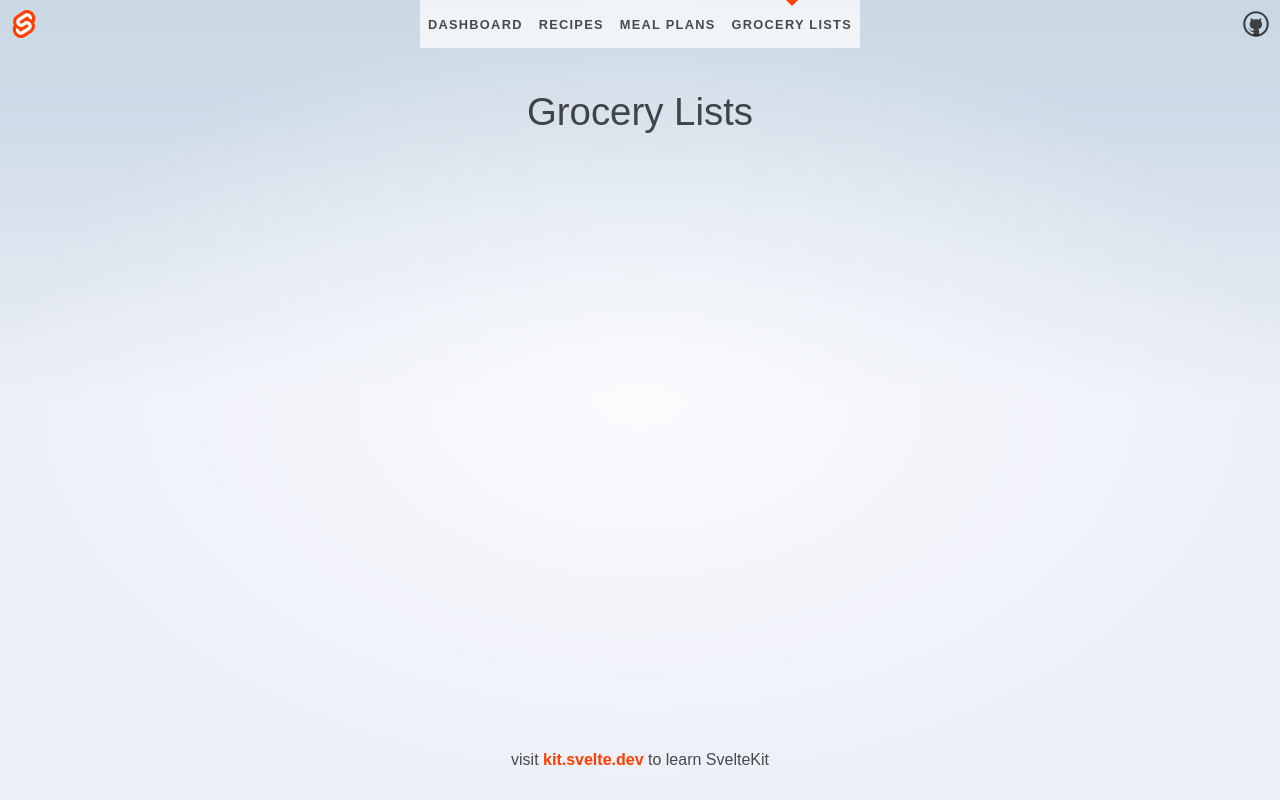
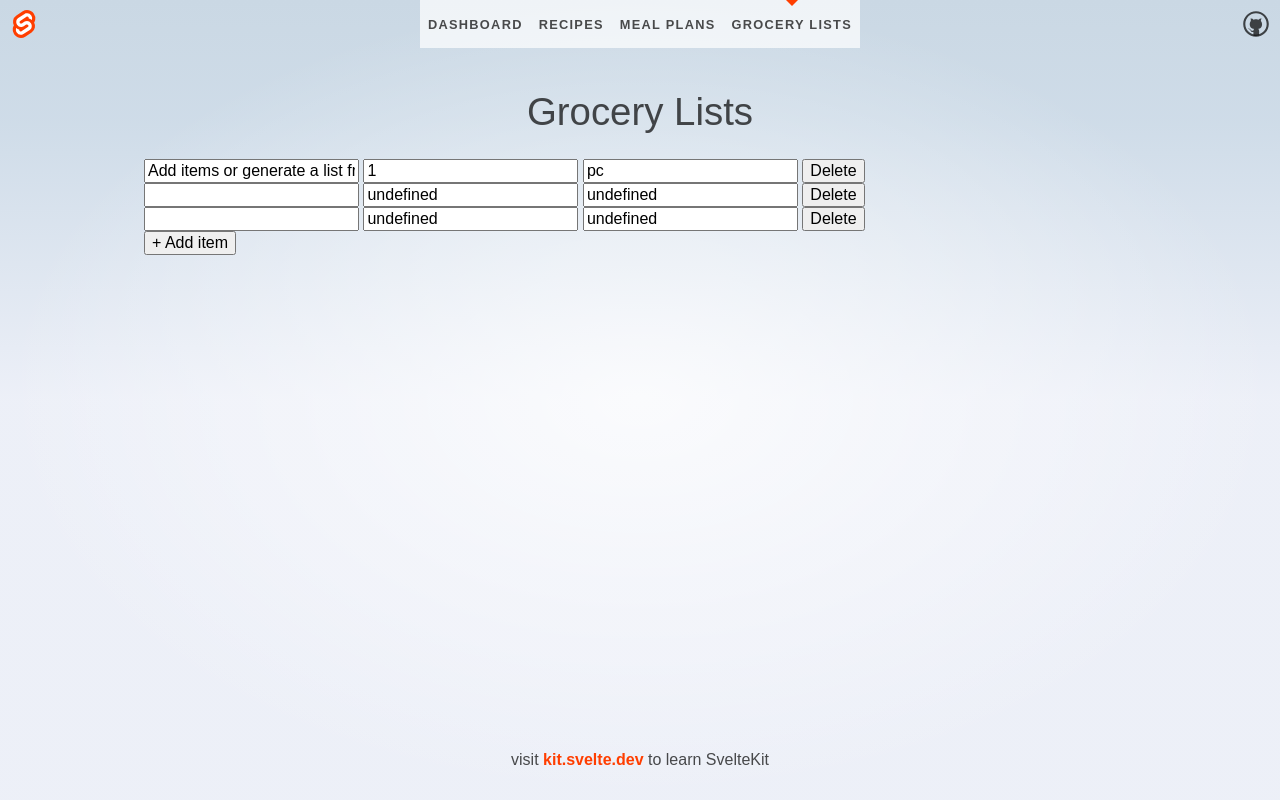
Before and after one commit to jojawhi/svelte-tabeyou, a SvelteKit app: page /grocery-lists in a window 1280 px wide. Built offline with nearby package versions, Linux system fonts and the light colour scheme; no server answers; sample sign-in values are in the browser's storage.

Commit message:
created grocery list store and connected grocery list route to firestore for basic list display

```diff
--- a/src/lib/firebase/firebaseUtils.ts
+++ b/src/lib/firebase/firebaseUtils.ts
@@ -1,5 +1,6 @@
 import { database } from '$lib/client/firebaseConfig';
 import { doc, getDoc, setDoc, query, collection, getDocs } from 'firebase/firestore';
+import type { GroceryList } from '../../types';
 
 export const addUserToDB = async (uid: string | undefined, email: string) => {
 	if (!uid || !email) {
@@ -37,3 +38,17 @@ export const getRecipes = async (uid: string) => {
 
 	return recipeTitles;
 };
+
+export const getGroceryLists = async (uid: string) => {
+	const groceryListQuery = query(collection(database, `users/${uid}/groceryLists`));
+
+	const groceryLists: GroceryList[] = [];
+
+	const groceryListsSnapshot = await getDocs(groceryListQuery);
+
+	groceryListsSnapshot.forEach(doc => {
+		groceryLists.push(doc.data());
+	});
+
+	return groceryLists;
+};
--- a/src/routes/grocery-lists/+page.svelte
+++ b/src/routes/grocery-lists/+page.svelte
@@ -1,3 +1,45 @@
+<script lang="ts">
+	import { onMount } from 'svelte';
+	import { authStore } from './../../stores/authStore';
+	import { groceryListStore, groceryHandlers } from './../../stores/groceryListStore';
+	import { getGroceryLists } from '$lib/firebase/firebaseUtils';
+
+	const user = $authStore.currentUser;
+	console.log(user);
+
+	onMount(async () => {
+		const groceryLists = await getGroceryLists(user.uid);
+		console.log(groceryLists);
+
+		groceryListStore.update((storeState: any) => {
+			return { ...storeState, isLoading: false, items: groceryLists[0].listItems };
+		});
+
+		return groceryLists;
+	});
+
+	const handleAddItem = () => {
+		groceryHandlers.addItem();
+	};
+
+	const handleDeleteItem = (index: number) => {
+		const newItems = $groceryListStore.items.filter(item => {
+			return item !== $groceryListStore.items[index];
+		});
+
+		groceryHandlers.deleteItem(newItems);
+	};
+</script>
+
 <div>
 	<h1>Grocery Lists</h1>
+	{#each $groceryListStore.items as listItem, index}
+		<div class="item-container">
+			<input value={listItem.name} />
+			<input value={listItem.amount} />
+			<input value={listItem.unit} />
+			<button on:click={() => handleDeleteItem(index)}>Delete</button>
+		</div>
+	{/each}
+	<button on:click={handleAddItem}>+ Add item</button>
 </div>
--- /dev/null
+++ b/src/stores/groceryListStore.ts
@@ -0,0 +1,80 @@
+import { writable, type Writable } from 'svelte/store';
+import type { Ingredient } from '../types';
+
+type GroceryListStoreState = {
+	isLoading: boolean;
+	items: Ingredient[];
+};
+
+const initialGroceryListState: GroceryListStoreState = {
+	isLoading: true,
+	items: [
+		{
+			name: 'Add items or generate a list from your meal plan',
+			amount: 1,
+			unit: 'pc',
+		},
+		{
+			name: '',
+			amount: undefined,
+			unit: undefined,
+		},
+		{
+			name: '',
+			amount: undefined,
+			unit: undefined,
+		},
+	],
+};
+
+export const groceryListStore: Writable<GroceryListStoreState> = writable(initialGroceryListState);
+
+export const groceryHandlers = {
+	addItem: () => {
+		groceryListStore.update(storeState => {
+			return {
+				...storeState,
+				items: [...storeState.items, { name: '', amount: null, unit: null }],
+			};
+		});
+	},
+	deleteItem: (newItemsArray: Ingredient[]) => {
+		groceryListStore.update(storeState => {
+			return {
+				...storeState,
+				items: newItemsArray,
+			};
+		});
+	},
+	// signIn: async (email: string, password: string) => {
+	// 	await signInWithEmailAndPassword(auth, email, password);
+	// },
+	// signUp: async (email: string, password: string) => {
+	// 	await createUserWithEmailAndPassword(auth, email, password);
+	// 	await addUserToDB(auth.currentUser?.uid, email);
+	// },
+	// signOut: () => {
+	// 	signOut(auth);
+	// },
+	// resetPassword: async (email: string) => {
+	// 	if (!email) {
+	// 		console.log('No email!');
+	// 		return;
+	// 	}
+	// 	await sendPasswordResetEmail(auth, email);
+	// },
+	// updateEmail: async (newEmail: string) => {
+	// 	if (auth.currentUser) {
+	// 		authStore.update((storeState: AuthStoreState): AuthStoreState => {
+	// 			return {
+	// 				...storeState,
+	// 				currentUser: {
+	// 					...storeState.currentUser,
+	// 					email: newEmail,
+	// 				},
+	// 			};
+	// 		});
+	// 		await updateEmail(auth.currentUser, newEmail);
+	// 	}
+	// },
+};
--- /dev/null
+++ b/src/types.ts
@@ -0,0 +1,22 @@
+import type { Timestamp } from 'firebase/firestore';
+
+export type Ingredient = {
+	name: string;
+	amount?: number | undefined;
+	unit?: string | undefined;
+};
+
+export type Recipe = {
+	author: string;
+	name: string;
+	ingredientList: Ingredient[];
+	instructions?: string[];
+};
+
+export type GroceryList = {
+	author: string;
+	dateEnd?: Timestamp;
+	dateStart?: Timestamp;
+	expired?: boolean;
+	listItems: Ingredient[];
+};
```
